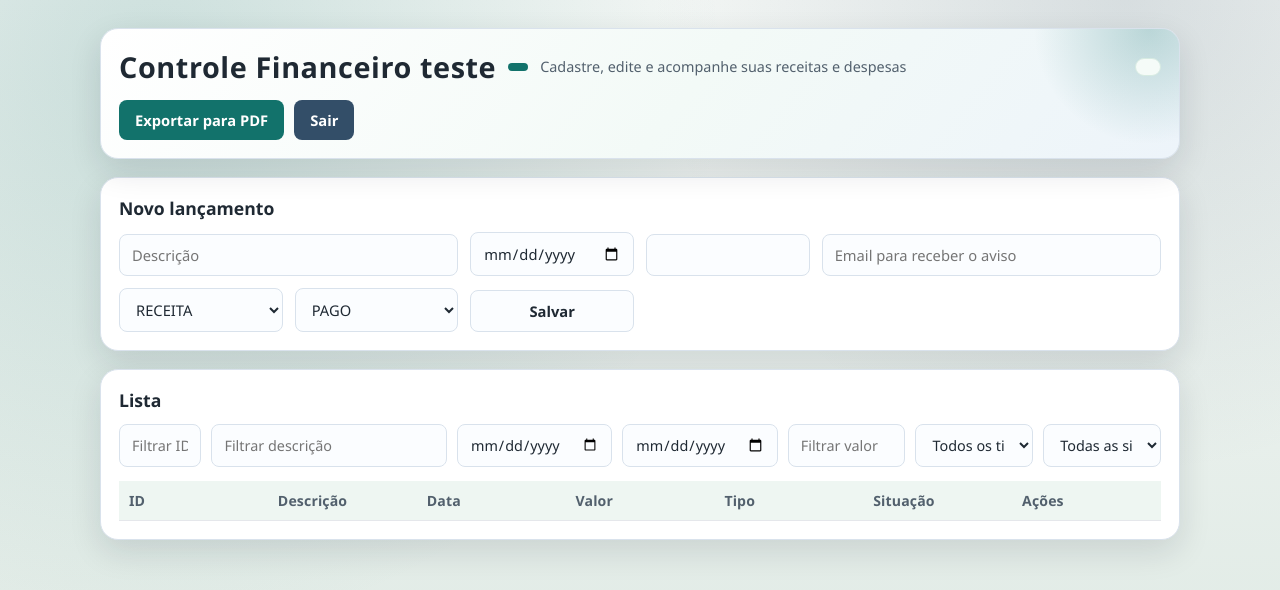
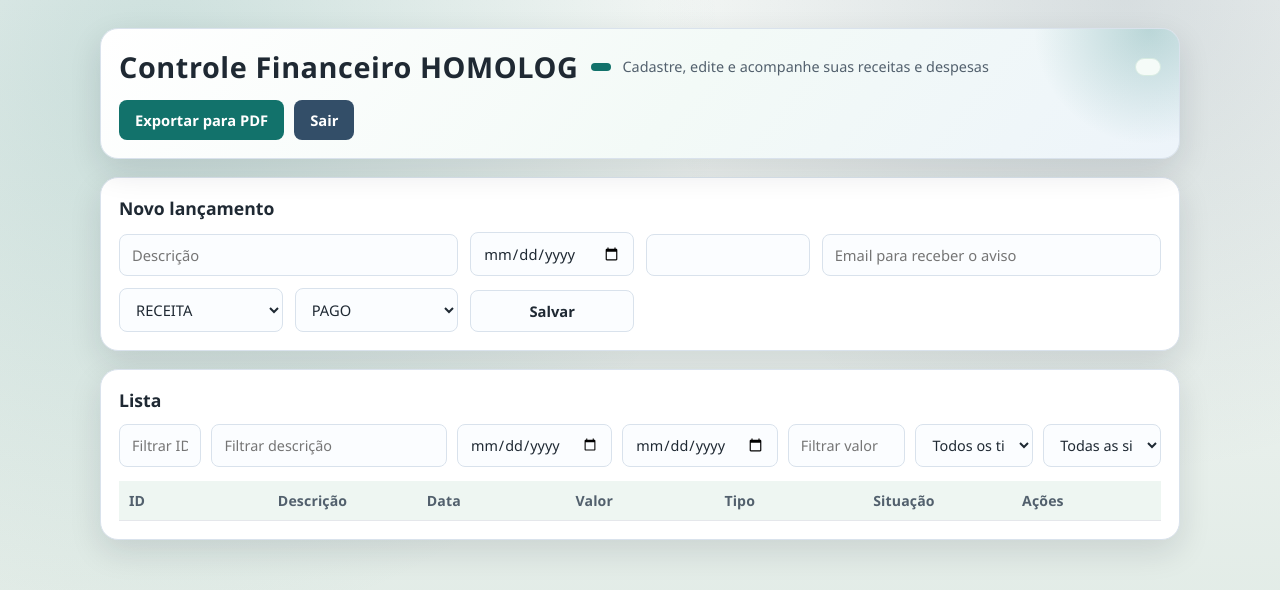
Before and after one commit to LuccaHeineck/expenses, a website: page public/app.html in a window 1280 px wide. Drawn offline with Linux system fonts and the light colour scheme.

Commit message:
test: test commit

```diff
--- a/public/app.html
+++ b/public/app.html
@@ -484,7 +484,7 @@
     <section class="header">
       <div class="title-group">
         <div class="title-row">
-          <h1>Controle Financeiro teste</h1>
+          <h1>Controle Financeiro HOMOLOG</h1>
           <span id="env-badge-title" class="env-badge small"></span>
         </div>
         <p class="subtitle">Cadastre, edite e acompanhe suas receitas e despesas</p>
```
